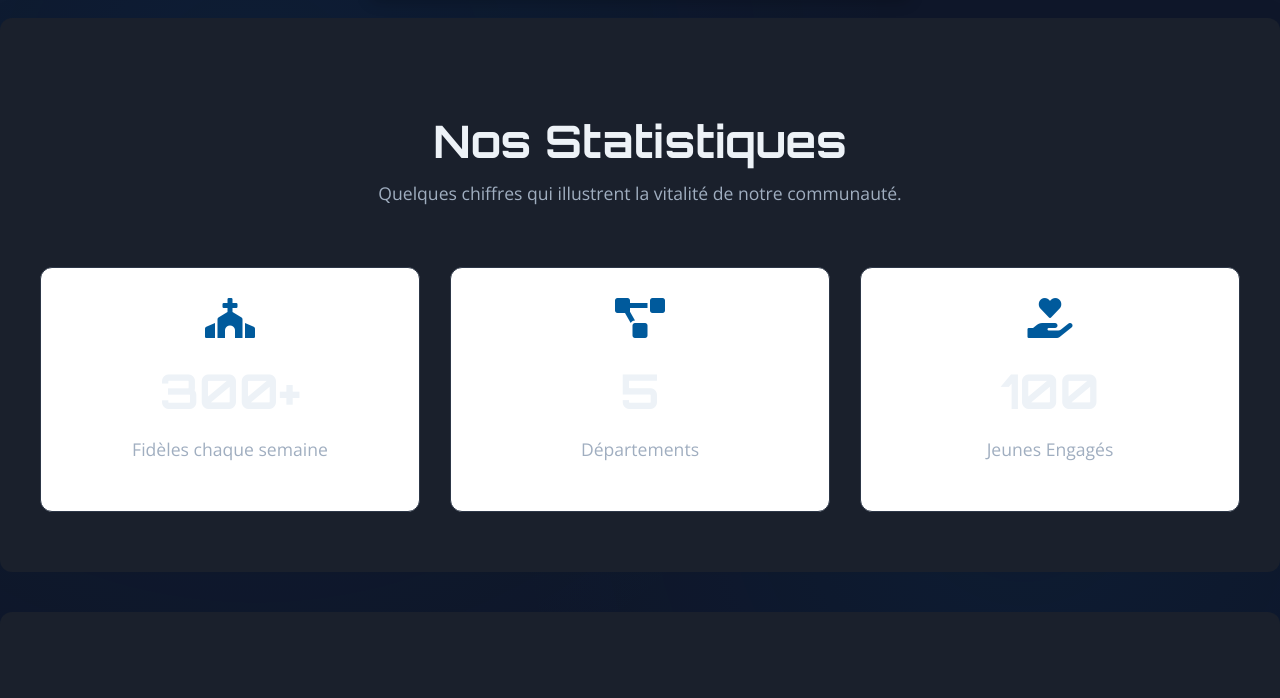
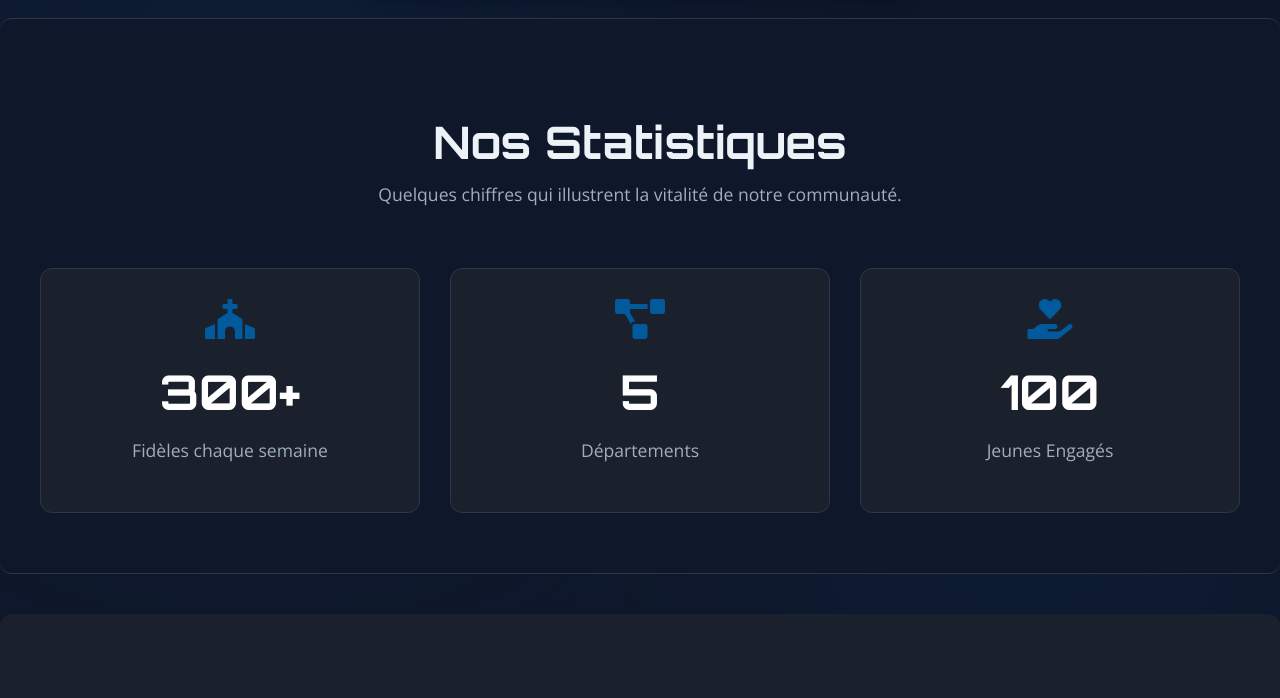
Before and after one commit to abmcompanysn-dot/EED, a plain HTML site: page index.html in a window 1280 px wide. Shown: the part 902-1600 px from the top of the page. Drawn offline with nearby package versions, Linux system fonts and the light colour scheme; no server answers.

Commit message:
Message clair sur les modifications

```diff
--- a/index.html
+++ b/index.html
@@ -332,9 +332,11 @@
 
         /* --- Styles pour la section Statistiques --- */
         #stats {
-            background-color: var(--card-bg); /* Fond gris clair pour contraster */
+            background-color: #0f172a; /* Fond bleu nuit, identique au body */
             padding-top: 60px;
             padding-bottom: 60px;
+            border-top: 1px solid var(--border-color);
+            border-bottom: 1px solid var(--border-color);
         }
         .stats-grid {
             display: grid;
@@ -342,47 +344,38 @@
             gap: 30px;
             text-align: center;
         }
+        .stat-item {
+            background-color: var(--card-bg); /* Fond des cartes sombre */
+            padding: 30px 20px;
+            border-radius: 12px;
+            border: 1px solid var(--border-color);
+            transition: background-color 0.3s ease, border-color 0.3s ease;
+        }
+        .stat-item:hover {
+            background-color: #2d3748; /* S'éclaircit légèrement au survol */
+            border-color: var(--primary-blue);
+        }
         .stat-item i {
             font-size: 2.5em;
             color: var(--primary-blue);
             margin-bottom: 15px;
+            transition: transform 0.3s ease;
+        }
+        .stat-item:hover i {
+            transform: scale(1.1);
         }
         .stat-number {
             display: block;
             font-family: 'Orbitron', sans-serif;
             font-size: 3em;
             font-weight: 700;
-            color: var(--text-dark);
+            color: var(--light-bg); /* Texte en blanc */
         }
         .stat-label {
             font-size: 1.1em;
             color: var(--text-secondary);
             margin-top: 5px;
         }
-        .stat-item {
-            background-color: var(--light-bg);
-            padding: 30px 20px;
-            border-radius: 12px;
-            border: 1px solid var(--border-color);
-            transition: transform 0.3s ease, box-shadow 0.3s ease;
-        }
-        /* --- Nouvelles animations au survol --- */
-        .stat-item {
-            position: relative; /* Nécessaire pour le pseudo-élément de bordure */
-            overflow: hidden; /* Cache la bordure au repos */
-        }
-        .stat-item::after {
-            content: ''; position: absolute; bottom: 0; left: 0;
-            width: 100%; height: 4px; background: var(--primary-blue);
-            transform: translateX(-100%); transition: transform 0.4s ease-out;
-        }
-        .stat-item:hover { /* Effet d'élévation existant */
-            transform: translateY(-5px);
-            box-shadow: 0 8px 25px rgba(0, 90, 156, 0.1);
-        }
-        .stat-item:hover::after { transform: translateX(0); } /* Fait apparaître la bordure */
-        .stat-item:hover i { transform: scale(1.1); color: var(--primary-red); } /* Anime l'icône */
-        .stat-item:hover .stat-number { color: var(--primary-blue); } /* Colore le nombre */
         .btn-lux-rounded {
             display: inline-block;
             padding: 14px 32px;
```
